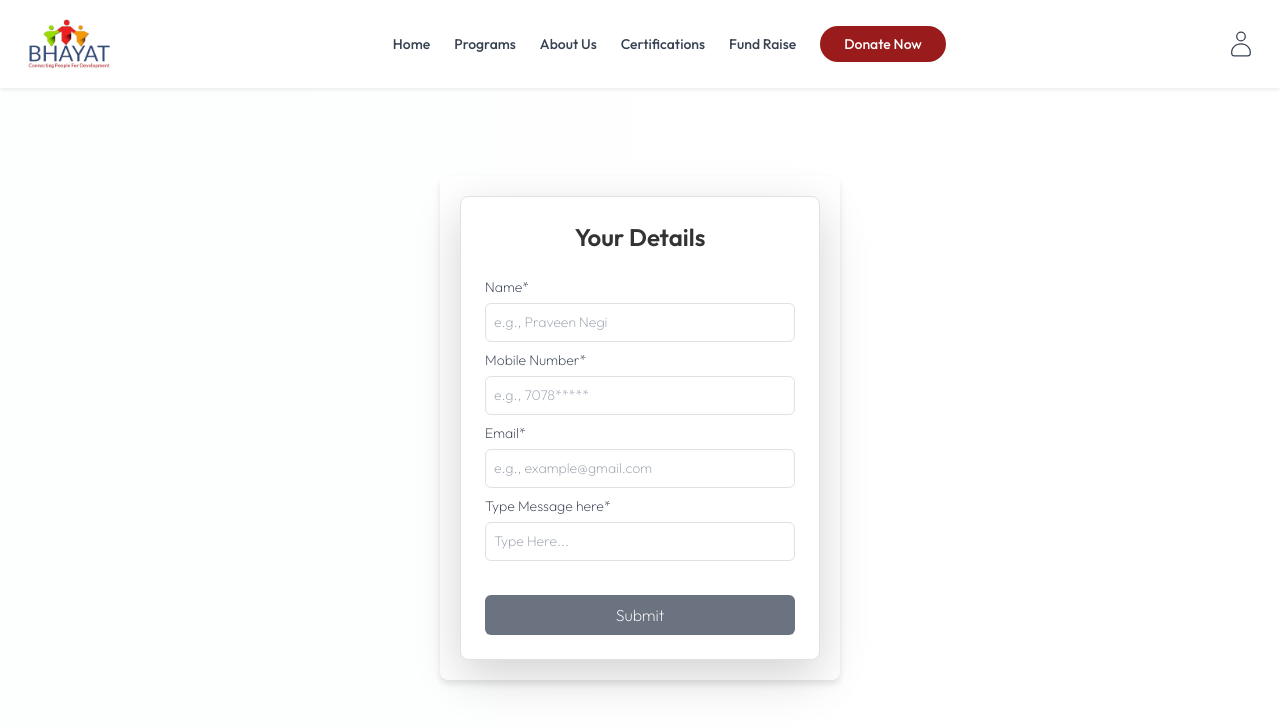
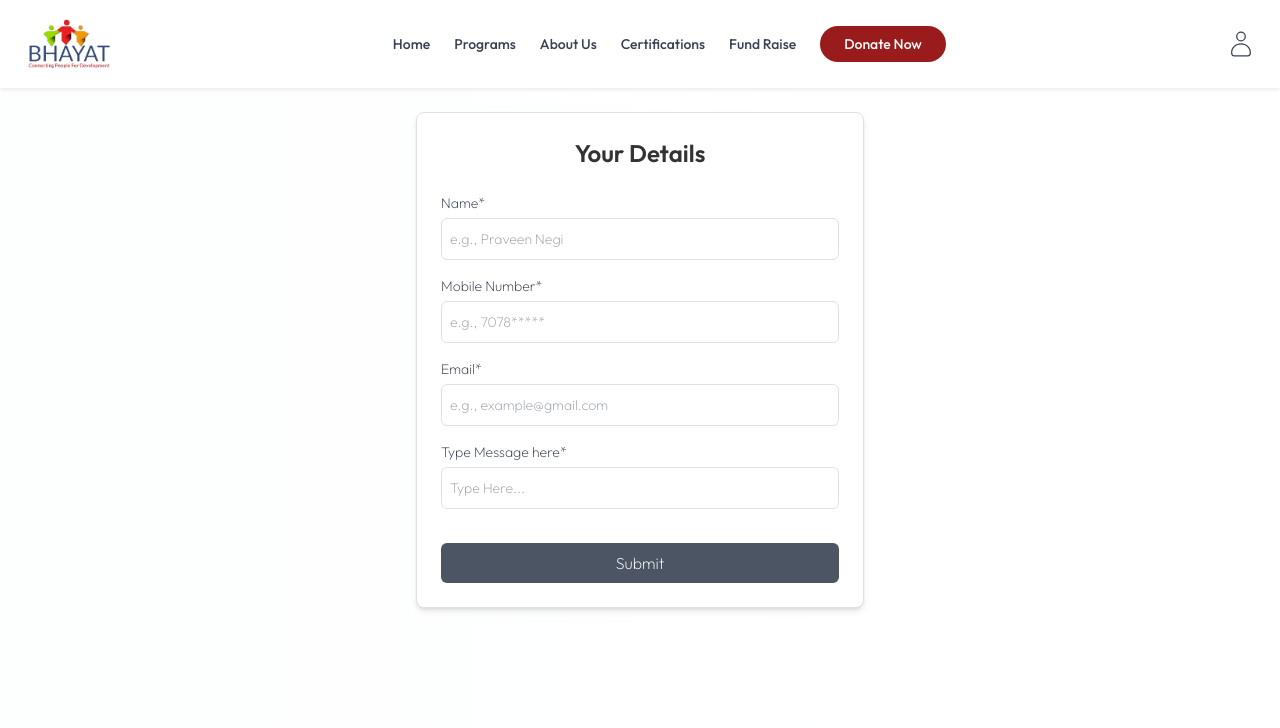
Before and after one commit to nautiyalsandeep19/Bhayat_Foundation, a React (Vite) app in the folder Bhayat_Frontend/: page /Donate in a window 1280 px wide. Shown: the top 728 px of the page. Built offline with nearby package versions, Linux system fonts and the light colour scheme.

Commit message:
Updated Donate.jsx in the github

```diff
--- a/Bhayat_Frontend/src/Pages/Donate/Donate.jsx
+++ b/Bhayat_Frontend/src/Pages/Donate/Donate.jsx
@@ -44,34 +44,34 @@ const Donate = () => {
 
   return (
     <div
-      className="flex flex-col md:flex-row w-full p-4 md:p-8 items-center justify-center gap-8"
+    className="flex flex-col md:flex-row w-full px-4 py-6 md:px-8 items-stretch justify-center gap-6 mt-[250px] lg:mt-0 md:mt-0 "
     id="donate_main_div"
   >
     {/* Left Side - Fundraiser or Cause Details */}
     {donationData && (
-        <div className="w-full md:w-1/2 p-4 bg-white shadow-lg rounded-lg flex flex-col items-start border border-gray-200">
+      <div className="w-full md:w-1/2 bg-white h-fit shadow-md rounded-lg p-4 md:p-6 border border-gray-200 flex flex-col justify-start ">
         <img
           src={`${url}/uploads/${fundraiser ? 'RecentFundPhoto' : 'causePhoto'}/${donationData.image}`}
           alt={donationData.name}
-            className="w-full h-56 md:h-64 object-cover rounded-lg mb-4 shadow-md"
+          className="w-full h-48 sm:h-56 md:h-64 object-cover rounded-md mb-4 shadow"
         />
-          <h2 className="text-xl md:text-3xl font-bold mb-2 text-gray-800">
+        <h2 className="text-lg sm:text-xl md:text-2xl font-bold text-gray-800 mb-2">
           {donationData.name}
         </h2>
-          <p className="text-gray-700 mb-2 text-base md:text-lg leading-relaxed line-clamp-6">
+        <p className="text-gray-700 mb-3 text-sm sm:text-base leading-relaxed line-clamp-6">
           {donationData.description}
         </p>
         {fundraiser && (
           <>
-              <p className="text-base md:text-lg font-semibold text-red-600">
+            <p className="text-sm sm:text-base font-semibold text-red-600">
               ₹{fundraiser.goal.toLocaleString()}
             </p>
-              <p className="text-base md:text-lg font-semibold text-gray-600">
+            <p className="text-sm sm:text-base font-semibold text-gray-600">
               Days Left: {fundraiser.daysLeft}
             </p>
-              <div className="w-full bg-gray-200 rounded-full h-4 overflow-hidden mt-3">
+            <div className="w-full bg-gray-200 rounded-full h-3 mt-3 overflow-hidden">
               <div
-                  className="bg-green-500 h-full"
+                className="bg-green-500 h-full transition-all duration-300"
                 style={{ width: `${(fundraiser.raised / fundraiser.goal) * 100}%` }}
               ></div>
             </div>
@@ -81,17 +81,17 @@ const Donate = () => {
     )}
 
     {/* Right Side - Donation Form */}
-      <div className="w-full md:w-1/2 form-container flex justify-center">
+    <div className="w-full md:w-1/2 flex justify-center h-fit">
       <form
         id="form"
         onSubmit={handleSubmit}
-          className="w-full max-w-md bg-white p-4 md:p-6 shadow-lg rounded-lg border border-gray-200"
+        className="w-full max-w-md bg-white p-4 sm:p-5 md:p-6 shadow-md rounded-lg border border-gray-200"
       >
-          <h2 className="text-xl md:text-2xl font-semibold mb-4 text-center">
+        <h2 className="text-lg sm:text-xl md:text-2xl font-semibold mb-4 text-center">
           Your Details
         </h2>
 
-          <label htmlFor="fullname" className="block text-gray-700">
+        <label htmlFor="fullname" className="block text-gray-700 mb-1">
           Name*
         </label>
         <input
@@ -100,10 +100,10 @@ const Donate = () => {
           name="fullname"
           placeholder="e.g., Praveen Negi"
           required
-            className="w-full p-2 border border-gray-300 rounded mb-2"
+          className="w-full p-2 border border-gray-300 rounded mb-3 text-sm sm:text-base"
         />
 
-          <label htmlFor="mobile" className="block text-gray-700">
+        <label htmlFor="mobile" className="block text-gray-700 mb-1">
           Mobile Number*
         </label>
         <input
@@ -113,10 +113,10 @@ const Donate = () => {
           pattern="[0-9]{10}"
           placeholder="e.g., 7078*****"
           required
-            className="w-full p-2 border border-gray-300 rounded mb-2"
+          className="w-full p-2 border border-gray-300 rounded mb-3 text-sm sm:text-base"
         />
 
-          <label htmlFor="email" className="block text-gray-700">
+        <label htmlFor="email" className="block text-gray-700 mb-1">
           Email*
         </label>
         <input
@@ -125,10 +125,10 @@ const Donate = () => {
           name="email"
           placeholder="e.g., example@gmail.com"
           required
-            className="w-full p-2 border border-gray-300 rounded mb-2"
+          className="w-full p-2 border border-gray-300 rounded mb-3 text-sm sm:text-base"
         />
 
-          <label htmlFor="message" className="block text-gray-700">
+        <label htmlFor="message" className="block text-gray-700 mb-1">
           Type Message here*
         </label>
         <input
@@ -137,18 +137,19 @@ const Donate = () => {
           name="message"
           placeholder="Type Here..."
           required
-            className="w-full p-2 border border-gray-300 rounded mb-4"
+          className="w-full p-2 border border-gray-300 rounded mb-4 text-sm sm:text-base"
         />
 
         <button
           type="submit"
-            className="w-full bg-gray-500 text-white py-2 px-4 rounded hover:bg-gray-600 transition"
+          className="w-full bg-gray-600 hover:bg-gray-700 text-white py-2 px-4 rounded transition"
         >
           Submit
         </button>
       </form>
     </div>
   </div>
+
   );
 };
 
```
Lines whose indentation alone changed are shown as unchanged.
